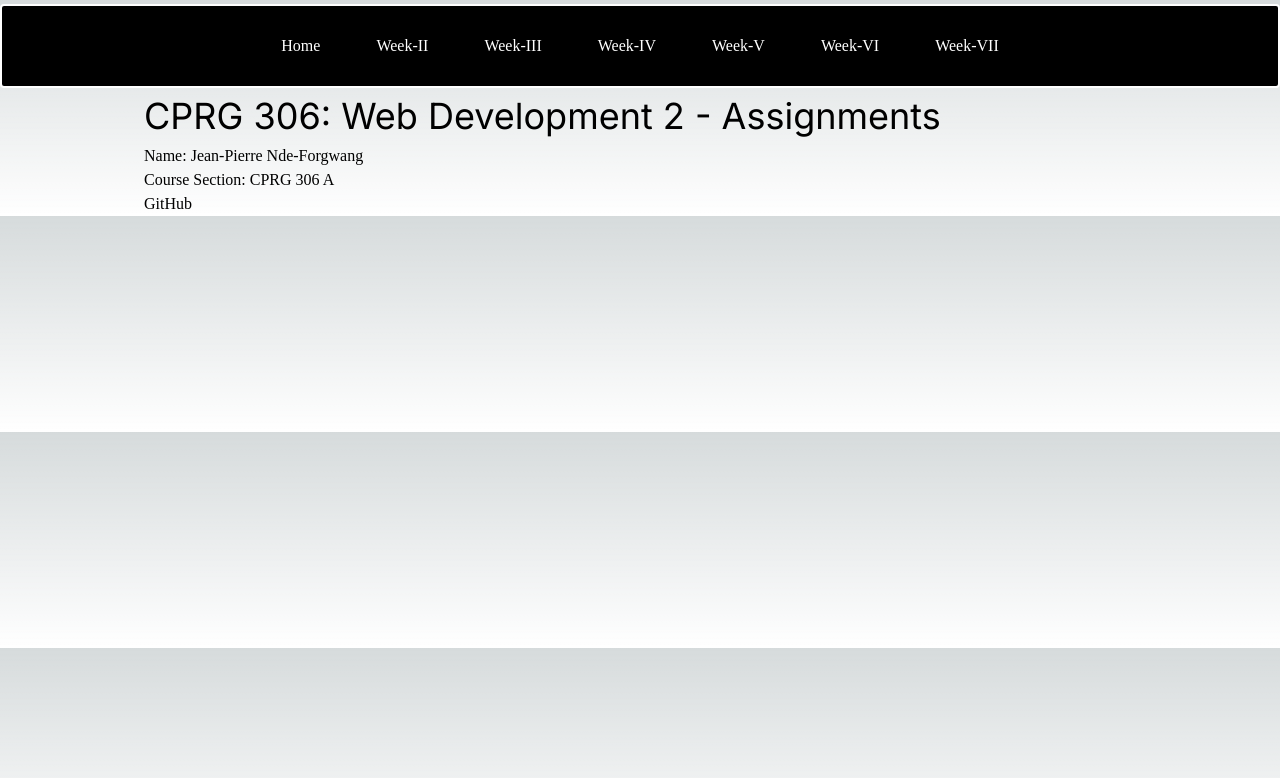
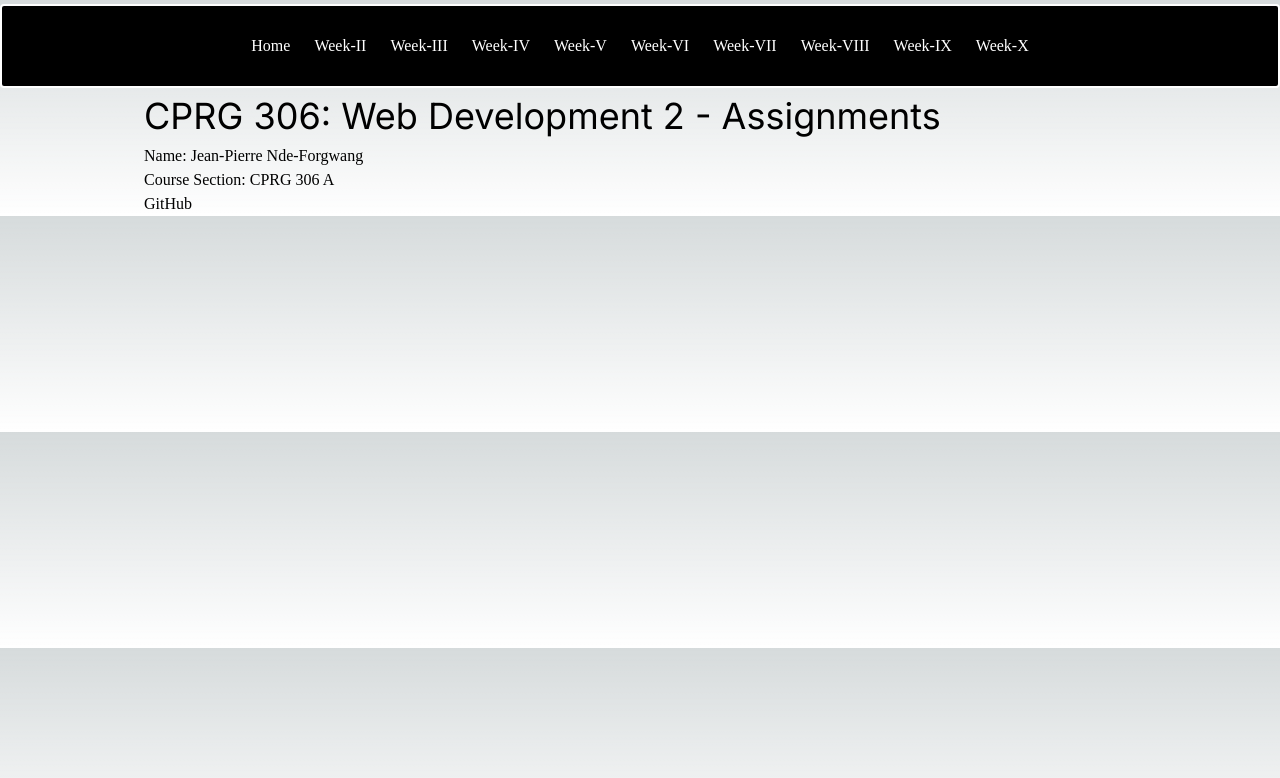
Before and after one commit to 3mptySpac3/cprg306-app-1, a Next.js app: page / in a window 1280 px wide. Shown: the top 778 px of the page. Built offline with nearby package versions, Linux system fonts and the light colour scheme.

Commit message:
Navbar edit
moved the items from navbar into a list, this way each has its own space, and now I can manipulate each without affecting the rest, also did a "flex" style so everything appears horizontal instead of vertical

```diff
--- a/app/Navbar.js
+++ b/app/Navbar.js
@@ -7,14 +7,19 @@ export default function Navbar() {
   return (
     <nav className="fixed top-0 left-0 w-full bg-black text-white h-16 mt-1 mb-1 p-10 border-2 border-white rounded hover:shadow-xl transition-shadow duration-300">
       <div className="container mx-auto flex justify-center items-center h-full">
-        <div style= {{fontFamily: "cursive"}} className="space-x-10">
-          <CustomLink href="/">Home</CustomLink>
-          <CustomLink target="_blank" href="/week2">Week-II</CustomLink>
-          <CustomLink href="/week3">Week-III</CustomLink>
-          <CustomLink href="/week4">Week-IV</CustomLink>
-          <CustomLink href="/week5">Week-V</CustomLink>
-          <CustomLink href="/week6">Week-VI</CustomLink>
-          <CustomLink href="/week7">Week-VII</CustomLink>
+        <div style= {{fontFamily: "cursive"}}>
+          <ul className= "flex space-x-2">
+            <li><CustomLink href="/">Home</CustomLink></li>
+            <li><CustomLink href="/week2">Week-II</CustomLink></li>
+            <li><CustomLink href="/week3">Week-III</CustomLink></li>
+            <li><CustomLink href="/week4">Week-IV</CustomLink></li>
+            <li><CustomLink href="/week5">Week-V</CustomLink></li>
+            <li><CustomLink href="/week6">Week-VI</CustomLink></li>
+            <li><CustomLink href="/week7">Week-VII</CustomLink></li>
+            <li><CustomLink href="/week8">Week-VIII</CustomLink></li>
+            <li><CustomLink href="/week9">Week-IX</CustomLink></li>
+            <li><CustomLink href="/week10">Week-X</CustomLink></li>
+          </ul>
         </div>
       </div>
     </nav>
```
